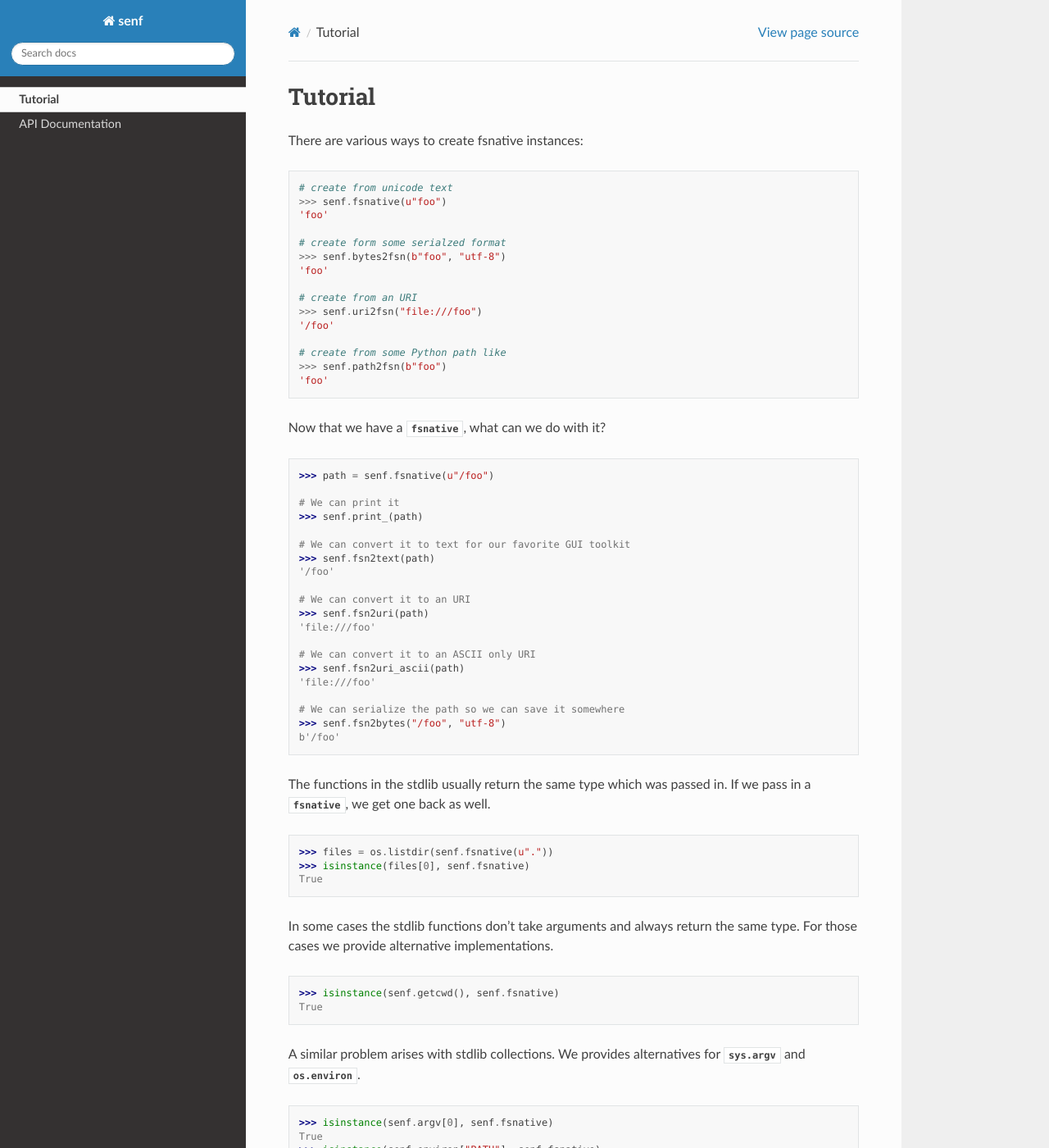
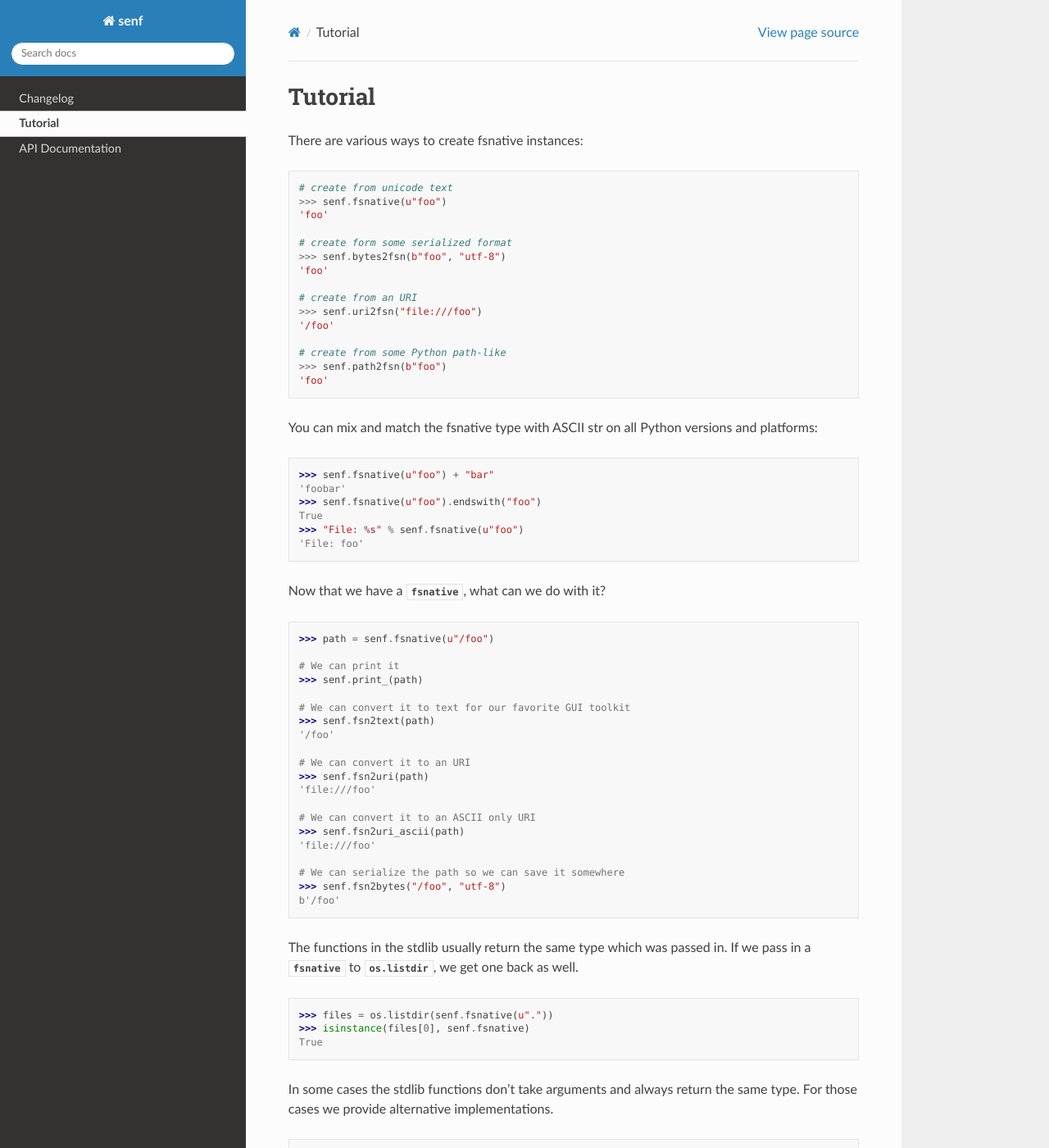
Before and after one commit to quodlibet/senf, a Sphinx documentation site: the page built from docs/tutorial.rst, in a window 1280 px wide and 1400 px high. Shown: the whole window at 82% size. Built offline with Sphinx 7.4.7 and the Read the Docs theme 2.0.0, drawn with Linux system fonts in a browser that asks for light colours; some of the changed text lies outside the part shown.

Commit message:
docs cleanup

```diff
--- /dev/null
+++ b/README.rst
@@ -0,0 +1,5 @@
+**senf** makes filename handling easier by providing a set of filename
+handling functions which work the same across all Python versions and
+supported platforms.
+
+For more info see https://senf.readthedocs.io/
--- /dev/null
+++ b/docs/changelog.rst
@@ -0,0 +1,6 @@
+Changelog
+=========
+
+.. py:currentmodule:: senf
+
+.. include:: ../NEWS
--- a/docs/tutorial.rst
+++ b/docs/tutorial.rst
@@ -12,7 +12,7 @@ There are various ways to create fsnative instances:
     >>> senf.fsnative(u"foo")
     'foo'
 
-    # create form some serialzed format
+    # create form some serialized format
     >>> senf.bytes2fsn(b"foo", "utf-8")
     'foo'
 
@@ -20,9 +20,21 @@ There are various ways to create fsnative instances:
     >>> senf.uri2fsn("file:///foo")
     '/foo'
 
-    # create from some Python path like
+    # create from some Python path-like
     >>> senf.path2fsn(b"foo")
     'foo'
+
+You can mix and match the fsnative type with ASCII str on all Python versions
+and platforms:
+
+::
+
+    >>> senf.fsnative(u"foo") + "bar"
+    'foobar'
+    >>> senf.fsnative(u"foo").endswith("foo")
+    True
+    >>> "File: %s" % senf.fsnative(u"foo")
+    'File: foo'
 
 Now that we have a `fsnative`, what can we do with it?
 
@@ -50,7 +62,7 @@ Now that we have a `fsnative`, what can we do with it?
     b'/foo'
 
 The functions in the stdlib usually return the same type which was passed in.
-If we pass in a `fsnative`, we get one back as well.
+If we pass in a `fsnative` to `os.listdir`, we get one back as well.
 
 ::
 
@@ -76,7 +88,7 @@ A similar problem arises with stdlib collections. We provides alternatives for
     >>> isinstance(senf.environ["PATH"], senf.fsnative)
     True
 
-Also for `os.environ` related functions:
+Also for `os.environ` related functions.
 
 ::
 
```
Also changed, not shown: HACKING.rst (added, +41 -0 lines), docs/index.rst (+6 -7 lines), setup.py (+2 -5 lines), 3 other files.
